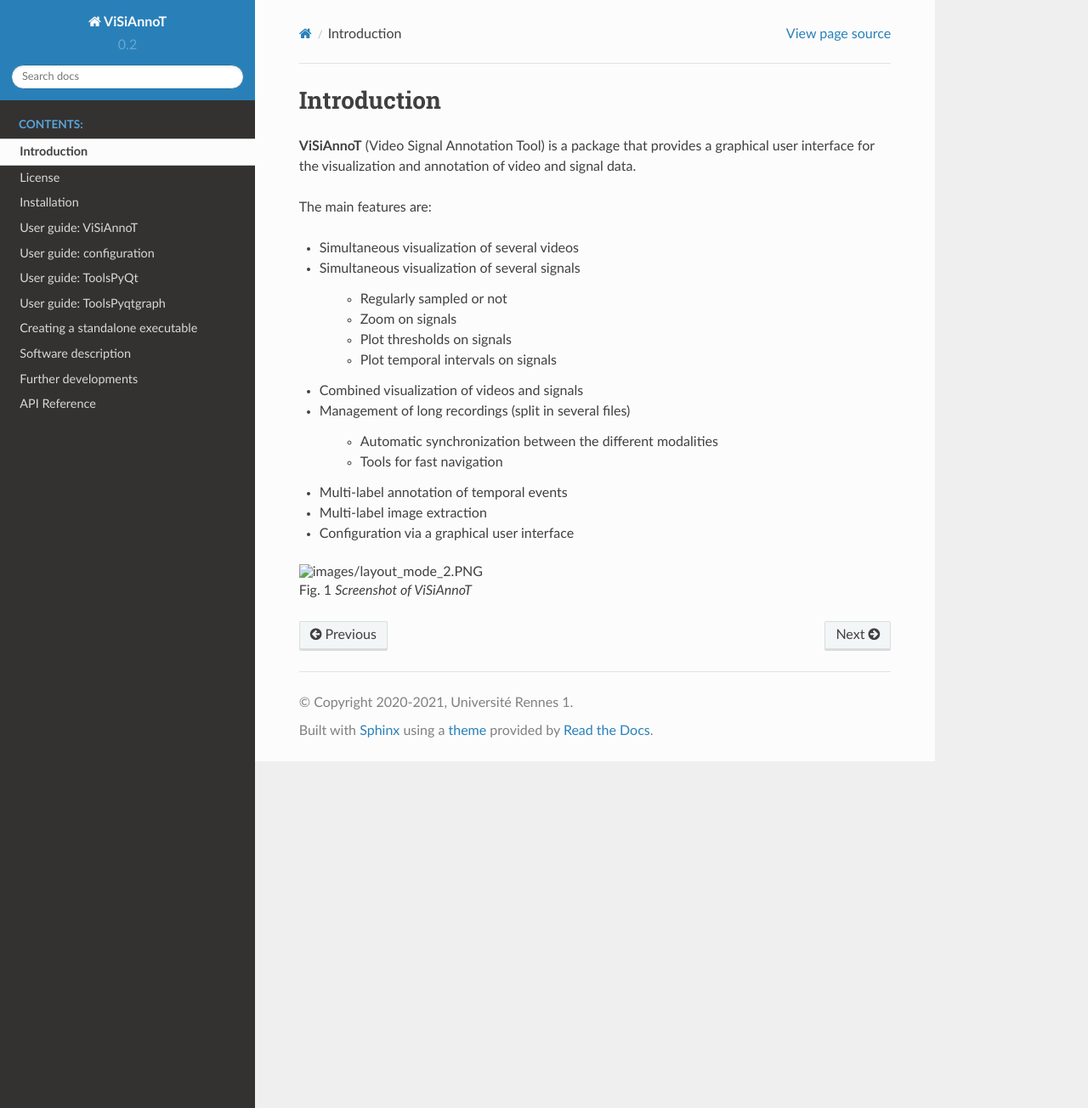
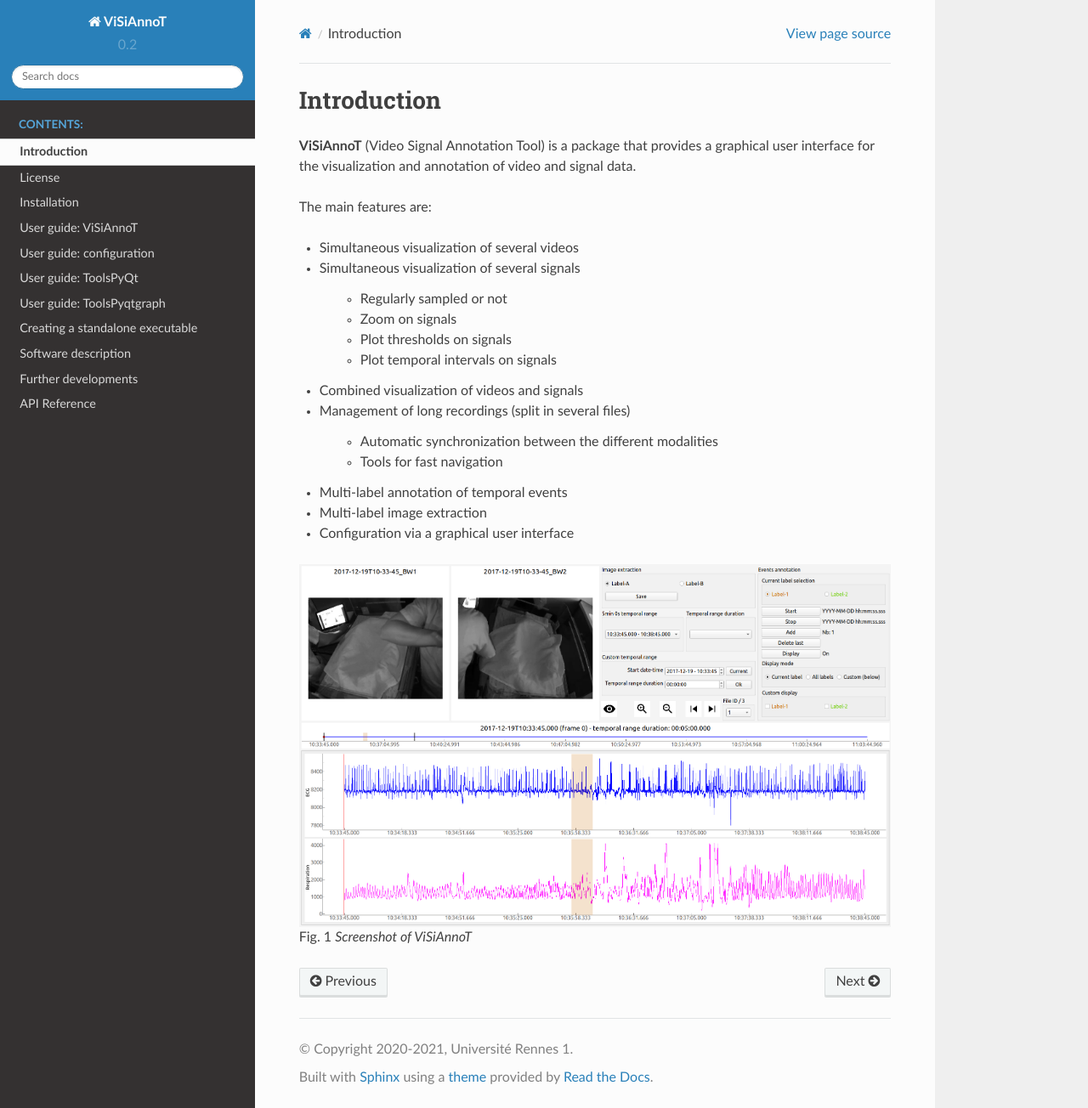
Before and after one commit to RphWbr/visiannot, a Sphinx documentation site: the page built from doc/source/intro.rst, in a window 1280 px wide and 1304 px high. Shown: the whole window at 85% size. Built offline with Sphinx 7.4.7 and the Read the Docs theme 2.0.0, drawn with Linux system fonts in a browser that asks for light colours; formulas are drawn with MathJax 3.

Commit message:
Update intro.rst

```diff
--- a/doc/source/intro.rst
+++ b/doc/source/intro.rst
@@ -22,6 +22,6 @@
 - Multi-label image extraction
 - Configuration via a graphical user interface
 
-.. figure:: images/layout_mode_2.PNG
+.. figure:: images/layout_mode_2.png
 
   Screenshot of ViSiAnnoT
```
